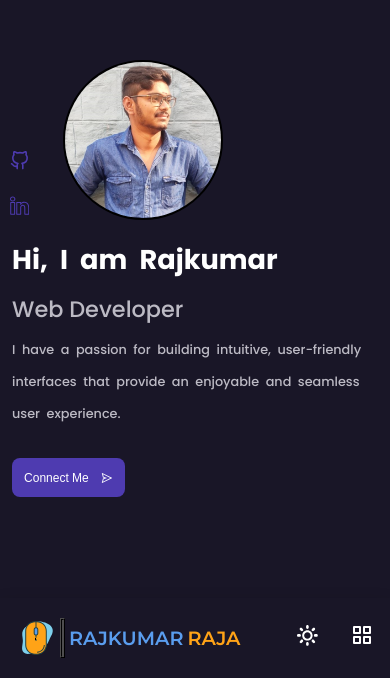
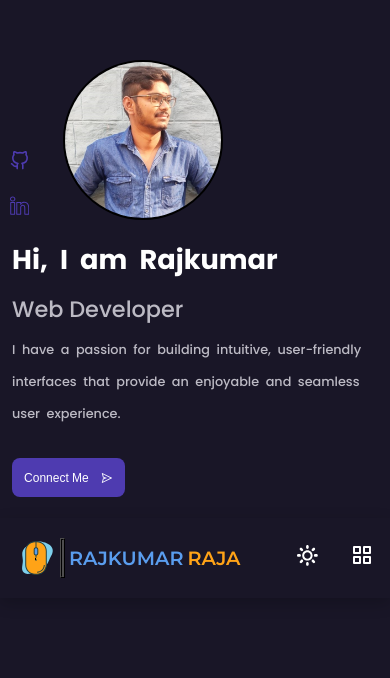
Before and after one commit to RajkumarRaja06/portfolio, a React (Create React App) app: page / in a window 390 px wide. Shown: the part 166-844 px from the top of the page. Built offline with nearby package versions, Linux system fonts and the light colour scheme; the HTML template or start-up script is replaced by a standard one.

Commit message:
changed navbar bottom position

```diff
--- a/src/style/navbar.css
+++ b/src/style/navbar.css
@@ -154,7 +154,7 @@ nav {
 @media screen and (max-width: 900px) {
   nav {
     position: fixed;
-    bottom: 0;
+    bottom: 5rem;
     top: auto;
     box-shadow: var(--dark-shadow);
   }
```
